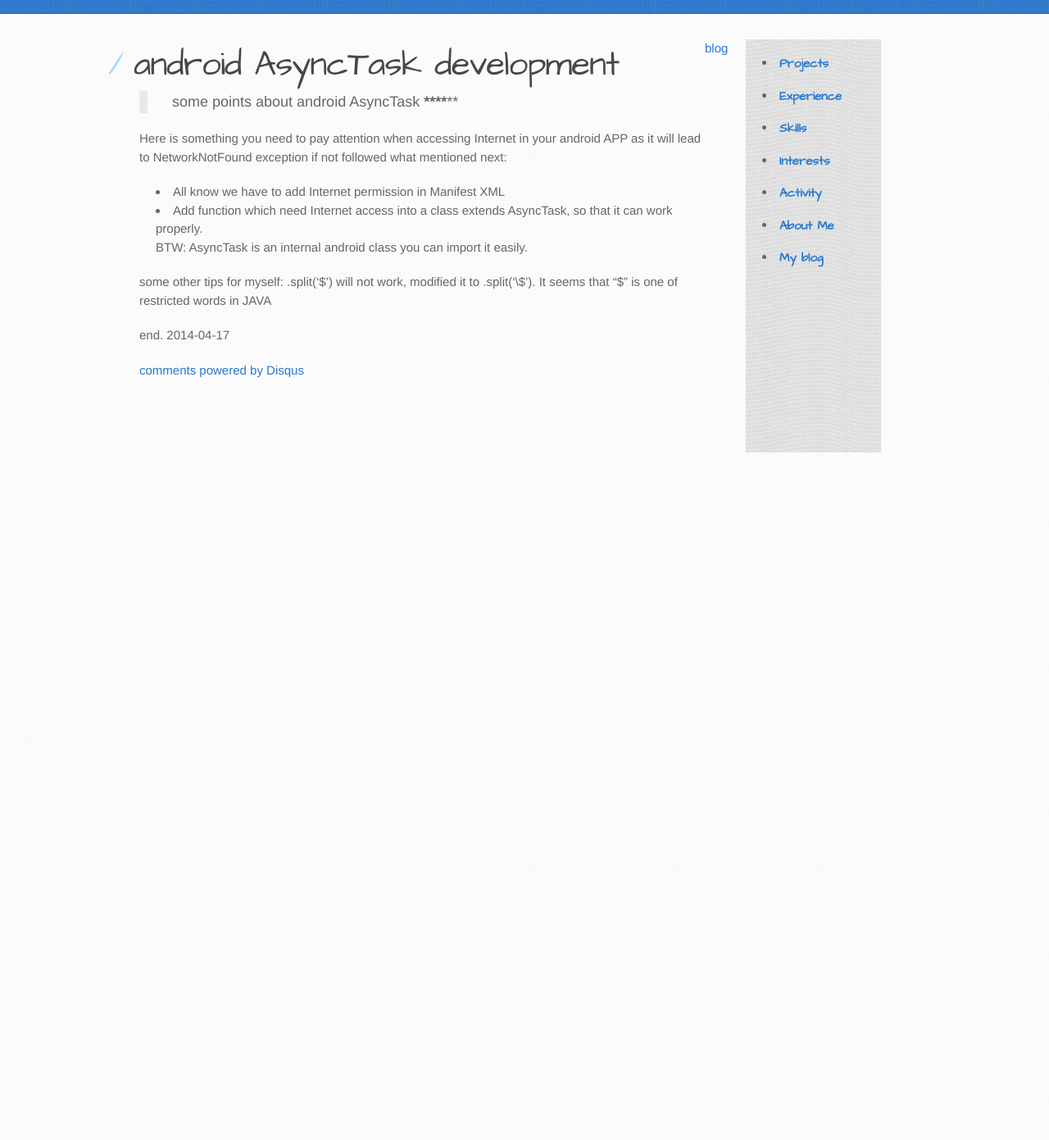
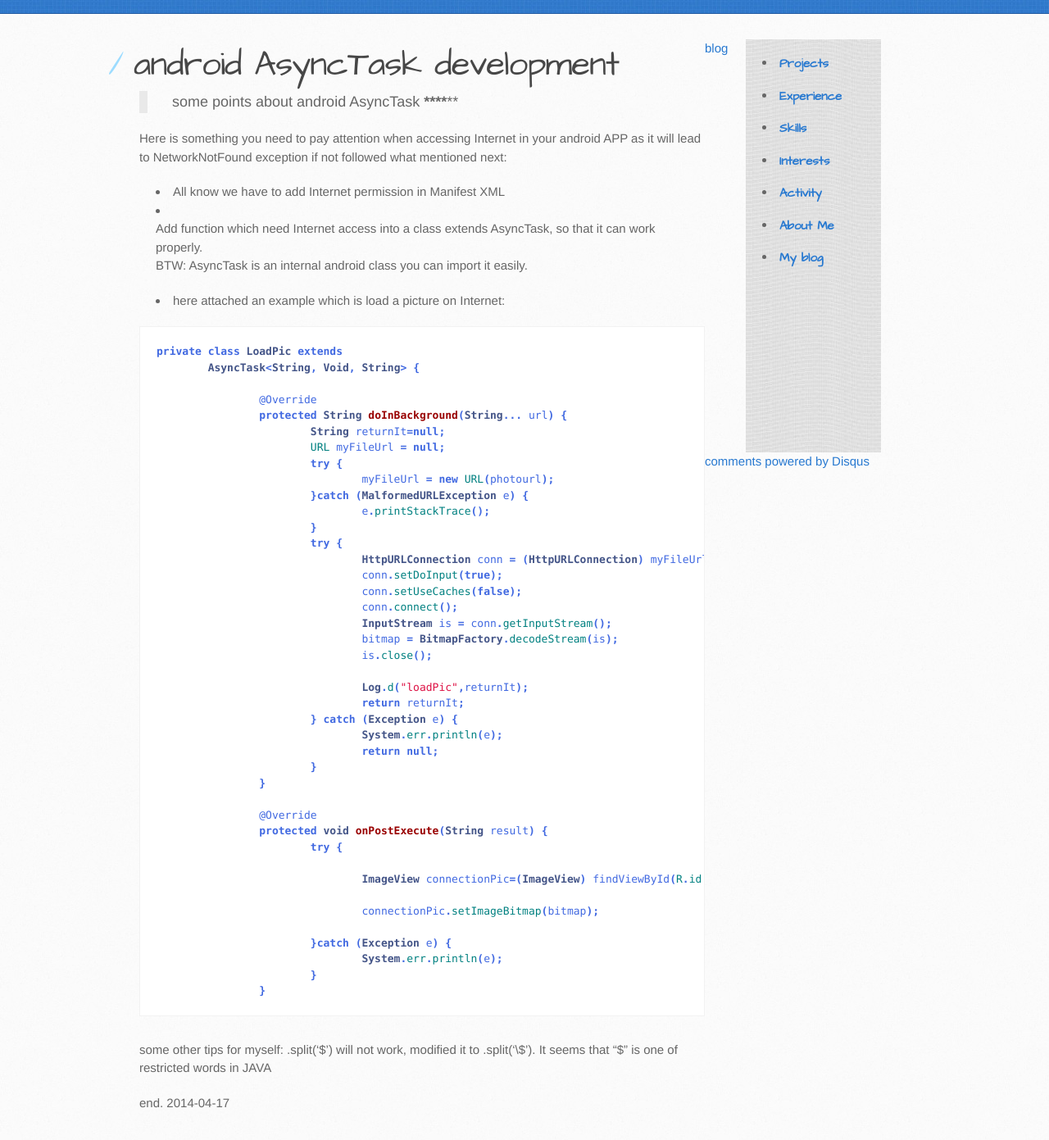
Before and after one commit to yjfox/yjfox.github.io, a Jekyll site: the page built from _posts/2014-4-17-android_AsyncTask.md, in a window 1280 px wide and 1400 px high, scrolled down 184 px. Shown: the top 1391 px of the window at 82% size. Built offline with Jekyll 4.4.1, drawn with Linux system fonts in a browser that asks for light colours; Markdown is read by kramdown in place of the engine named in the settings; comment, search, counter and statistics services are not loaded; before the commit the page ends 900 px from its top, so only the background shows below that.

Commit message:
modification for post

```diff
--- a/_posts/2014-4-17-android_AsyncTask.md
+++ b/_posts/2014-4-17-android_AsyncTask.md
@@ -16,6 +16,53 @@
 - Add function which need Internet access into a class extends AsyncTask, so that it can work properly.
 BTW: AsyncTask is an internal android class you can import it easily.
 
+- here attached an example which is load a picture on Internet:
+
+{% highlight java %}
+private class LoadPic extends
+	AsyncTask<String, Void, String> {
+
+		@Override
+		protected String doInBackground(String... url) {
+			String returnIt=null;
+			URL myFileUrl = null;
+			try {
+				myFileUrl = new URL(photourl);
+			}catch (MalformedURLException e) {
+				e.printStackTrace();
+			}
+			try {
+				HttpURLConnection conn = (HttpURLConnection) myFileUrl.openConnection();
+				conn.setDoInput(true);
+				conn.setUseCaches(false);
+				conn.connect();
+				InputStream is = conn.getInputStream();
+				bitmap = BitmapFactory.decodeStream(is);
+				is.close();
+
+				Log.d("loadPic",returnIt);
+				return returnIt;
+			} catch (Exception e) {
+				System.err.println(e);
+				return null;
+			}
+		}
+
+		@Override
+		protected void onPostExecute(String result) {
+			try {
+
+				ImageView connectionPic=(ImageView) findViewById(R.id.postpic);
+
+				connectionPic.setImageBitmap(bitmap);
+
+			}catch (Exception e) {
+				System.err.println(e);
+			}
+		}
+{% endhighlight %}
+
+
 some other tips for myself: .split('$') will not work, modified it to .split('\\$'). It seems that "$" is one of restricted words in JAVA
 
 end.
```
